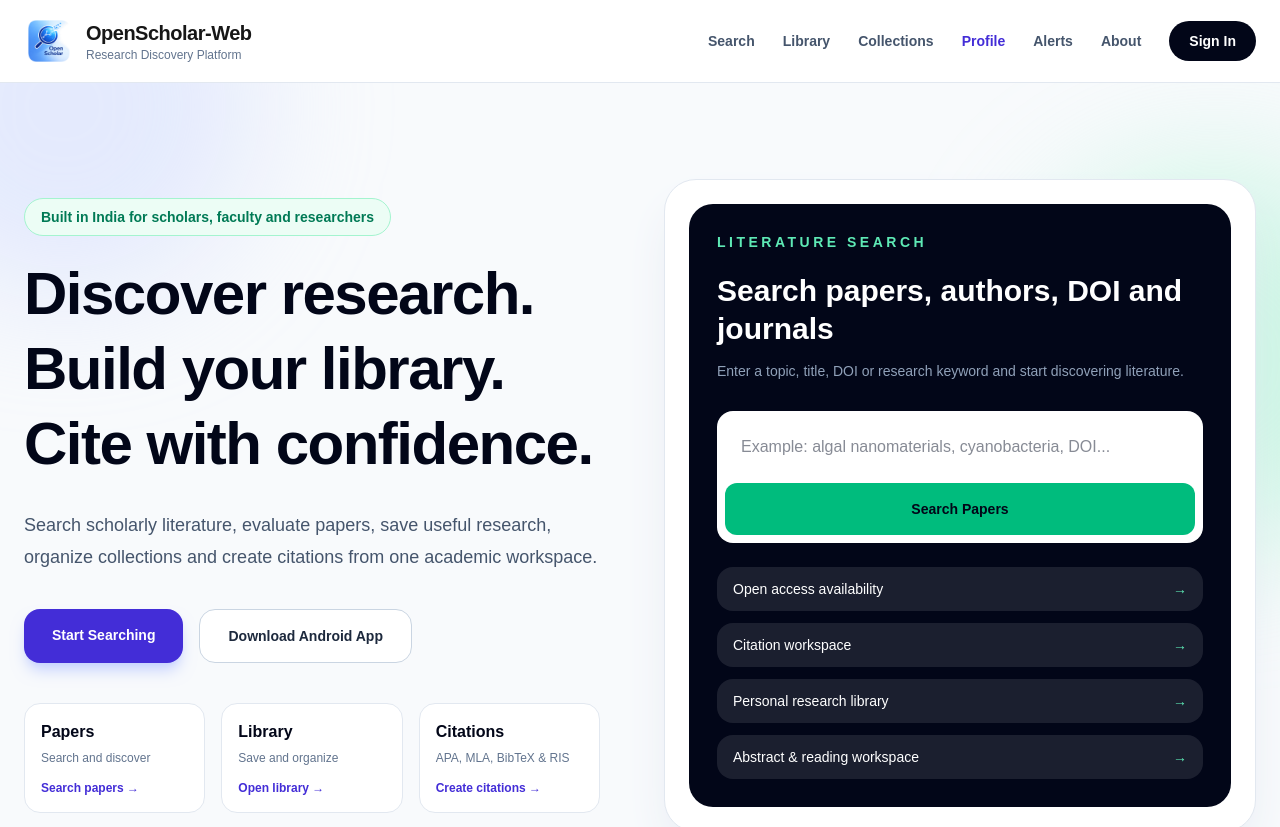
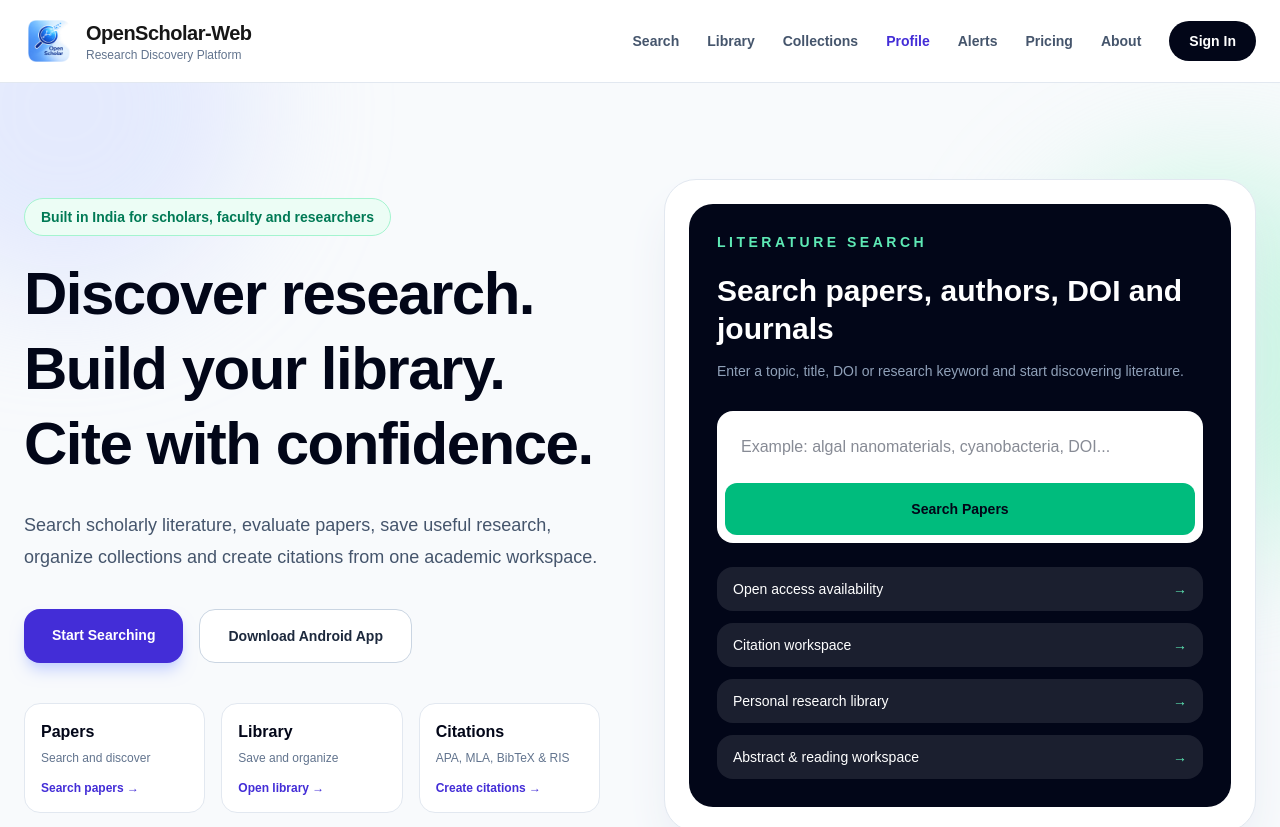
Before and after one commit to Skmehta-Profile/openscholar-web, a Next.js app: page / in a window 1280 px wide. Shown: the top 827 px of the page. Built offline with nearby package versions, Linux system fonts and the light colour scheme; no server answers.

Commit message:
Add Pricing to main navigation

```diff
--- a/app/layout.tsx
+++ b/app/layout.tsx
@@ -53,6 +53,12 @@
 </Link>
 
 <Link href="/alerts">Alerts</Link>
+<Link
+  href="/pricing"
+  className="hover:text-indigo-600"
+>
+  Pricing
+</Link>
 <Link href="/about">About</Link>
 
 <AdminNavLink />
```
